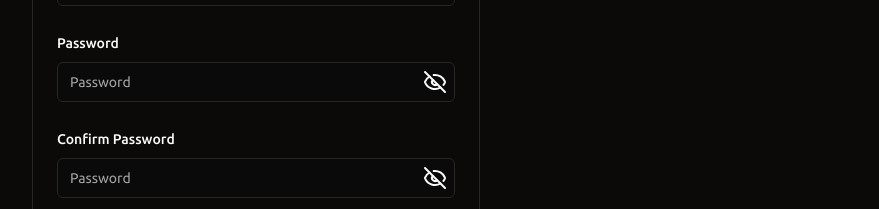
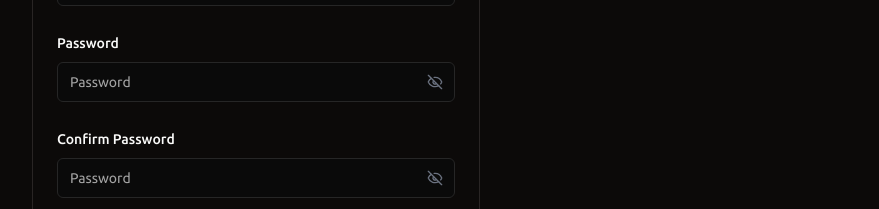
Before and after one commit to laban405/credrails-test, a React (Vite) app: page /sign-up in a window 1280 px wide. Shown: the part 591-800 px from the top of the page, without its empty margins (384-1263 px from the left). Built offline with nearby package versions, Linux system fonts and the light colour scheme; no server answers; what axios-mock-adapter would draw is missing.

Commit message:
view hide password input

```diff
--- a/src/pages/login-page.tsx
+++ b/src/pages/login-page.tsx
@@ -15,13 +15,19 @@ import {
 } from "@/components/ui/form";
 import { useTheme } from "@/components/theme-provider";
 import { useAuth } from "@/features/auth/contexts/auth-context";
-import { loginSchema, LoginFormData } from "@/features/auth/types/login-form-data";
+import {
+  loginSchema,
+  LoginFormData,
+} from "@/features/auth/types/login-form-data";
+import { Eye, EyeOff } from "lucide-react";
+import { useState } from "react";
 
 function LoginPage() {
+  const [showPassword, setShowPassword] = useState(false);
   const navigate = useNavigate();
   const { theme } = useTheme();
   const location = useLocation();
-  const from = location.state?.from?.pathname || '/';
+  const from = location.state?.from?.pathname || "/";
   const { login, isLoading } = useAuth();
 
   const loginForm = useForm<z.infer<typeof loginSchema>>({
@@ -36,9 +42,9 @@ function LoginPage() {
     try {
       await login(data.email, data.password);
       navigate(from, { replace: true });
-      toast.success('Login successful')
+      toast.success("Login successful");
     } catch (error) {
-      toast.error('Login failed');
+      toast.error("Login failed");
     }
   };
 
@@ -73,11 +79,24 @@ function LoginPage() {
                     <FormItem>
                       <FormLabel>Password</FormLabel>
                       <FormControl>
-                        <Input
-                          type="password"
-                          placeholder="password"
-                          {...field}
-                        />
+                        <div className="relative">
+                          <Input
+                            type={showPassword ? "text" : "password"}
+                            placeholder="password"
+                            {...field}
+                          />
+                          <button
+                            type="button"
+                            onClick={() => setShowPassword(!showPassword)}
+                            className="absolute right-3 top-1/2 -translate-y-1/2 text-gray-500 hover:text-gray-700"
+                          >
+                            {showPassword ? (
+                              <EyeOff className="h-4 w-4" />
+                            ) : (
+                              <Eye className="h-4 w-4" />
+                            )}
+                          </button>
+                        </div>
                       </FormControl>
                       <FormMessage />
                     </FormItem>
@@ -90,7 +109,6 @@ function LoginPage() {
                 >
                   {isLoading ? "Logging in.." : "Log in"}
                 </Button>
-
 
                 <div className="mb-2 text-sm text-center">
                   Don't have an account?{" "}
--- a/src/pages/sign-up-page.tsx
+++ b/src/pages/sign-up-page.tsx
@@ -134,9 +134,9 @@ const SignUpPage = () => {
                           <button
                             type="button"
                             onClick={togglePasswordVisibility}
-                            className="absolute right-2 top-2"
+                            className="absolute right-3 top-1/2 -translate-y-1/2 text-gray-500 hover:text-gray-700"
                           >
-                            {showPassword ? <Eye /> : <EyeOff />}
+                            {showPassword ? <Eye className="h-4 w-4"/> : <EyeOff className="h-4 w-4"/>}
                           </button>
                         </div>
                       </FormControl>
@@ -161,9 +161,9 @@ const SignUpPage = () => {
                           <button
                             type="button"
                             onClick={togglePasswordVisibility}
-                            className="absolute right-2 top-2"
+                            className="absolute right-3 top-1/2 -translate-y-1/2 text-gray-500 hover:text-gray-700"
                           >
-                            {showPassword ? <Eye /> : <EyeOff />}
+                            {showPassword ? <Eye className="h-4 w-4"/> : <EyeOff className="h-4 w-4"/>}
                           </button>
                         </div>
                       </FormControl>
```
